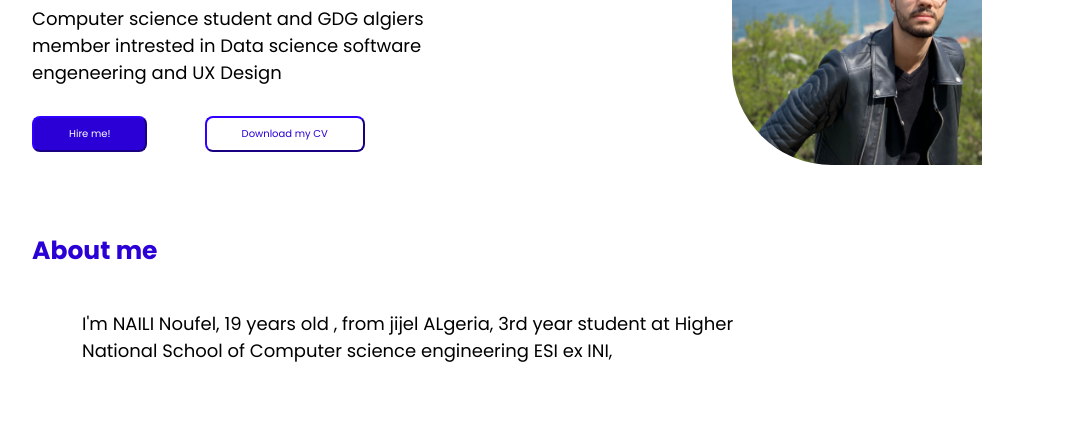
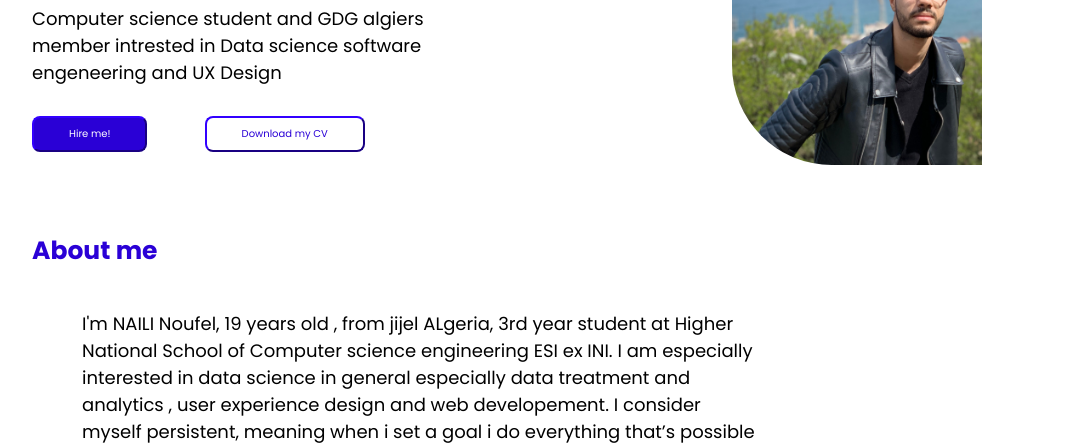
Before and after one commit to Noufel17/Portfolio, a plain HTML site: page index.html in a window 1280 px wide. Shown: the part 355-800 px from the top of the page, without its empty margins (88-1163 px from the left). Drawn offline with Linux system fonts and the light colour scheme.

Commit message:
completed about section

```diff
--- a/index.html
+++ b/index.html
@@ -65,7 +65,13 @@
             <div class="paragraph_container">
                 <p class="paragraph">
                     I'm NAILI Noufel, 19 years old , from jijel ALgeria, 3rd year student at Higher National School of Computer
-                    science engineering ESI ex INI,
+                    science engineering ESI ex INI.
+                    I am especially interested in data science in general especially data treatment and analytics
+                    , user experience design and web developement.
+                    I consider myself persistent, meaning when i set a goal i do everything that’s possible to make it happen.
+                    I can also say that i am a hard worker but in an intelligent way I can work well with others and
+                    I have leadership inclination meaning i take responsibility to lead the team when no one does.
+                    I am also adaptive.
                 </p>
             </div>
         </div>
```
